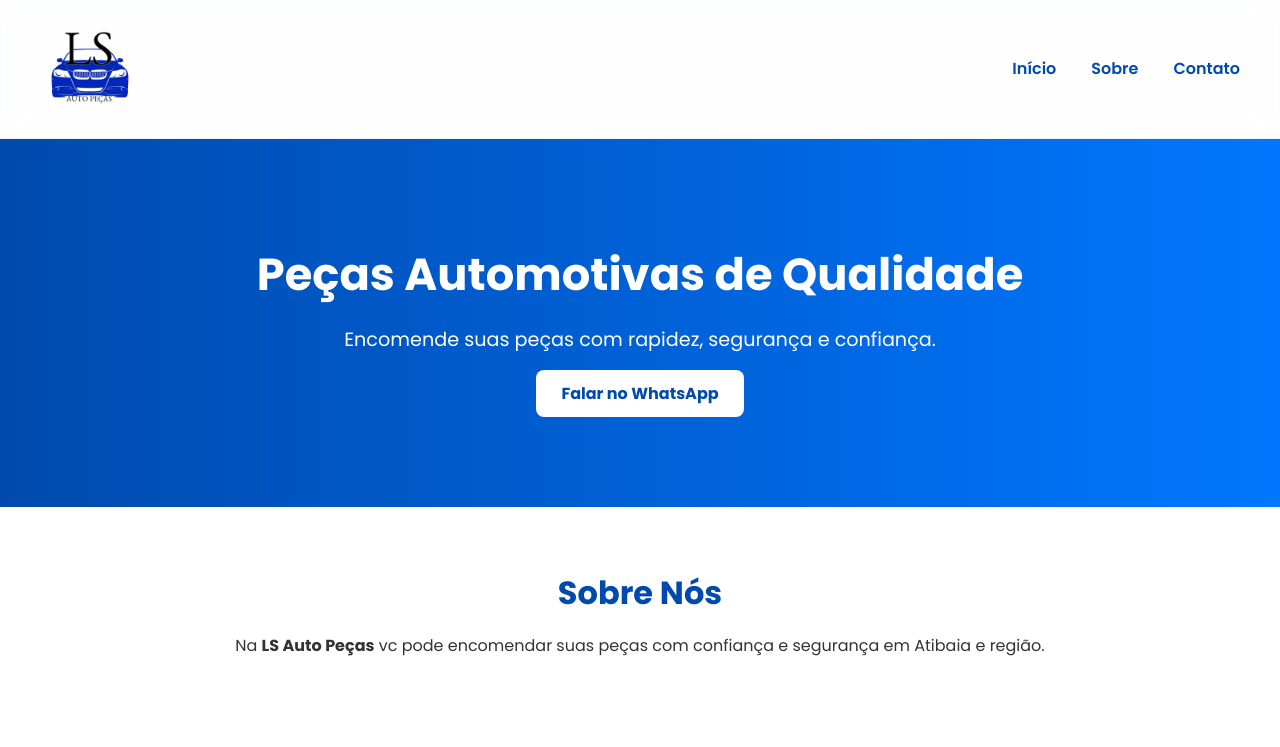
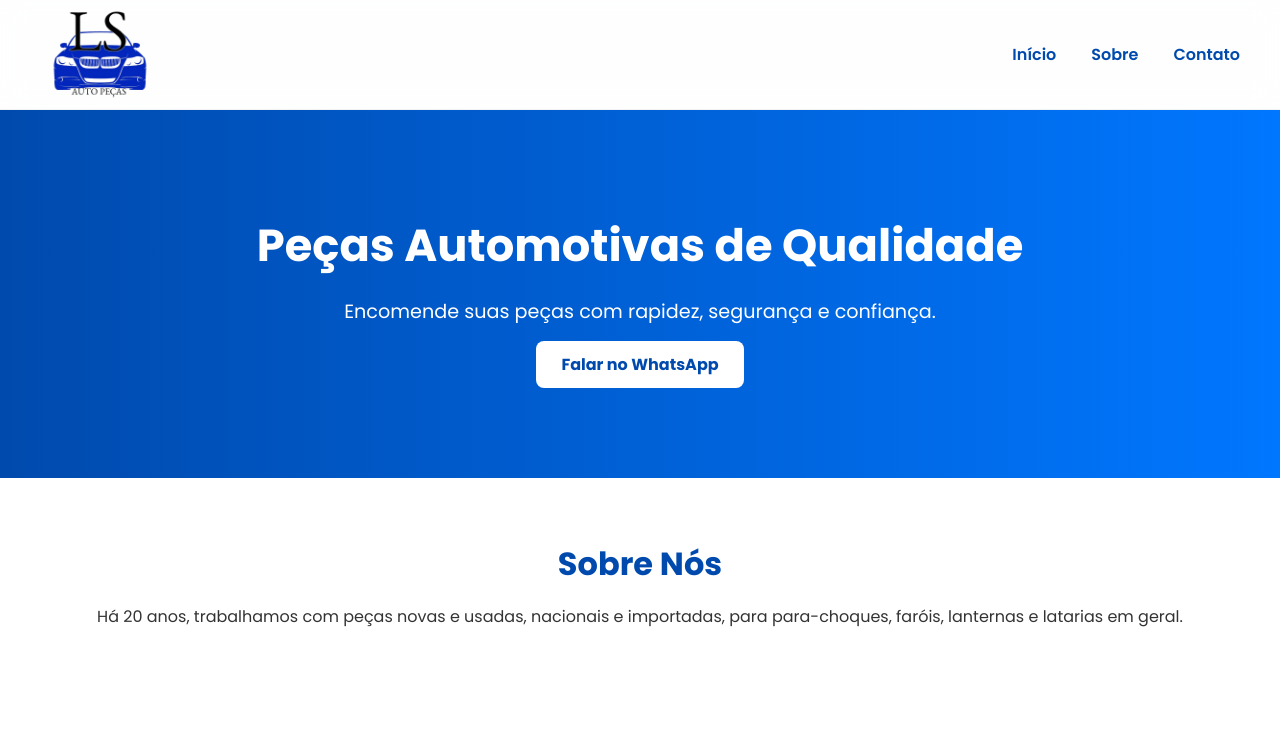
Before and after one commit to daricss/ls-auto-pe-as, a plain HTML site: page index.html in a window 1280 px wide. Shown: the top 747 px of the page. Drawn offline with Linux system fonts and the light colour scheme.

Commit message:
Add files via upload

```diff
--- a/index.html
+++ b/index.html
@@ -19,7 +19,7 @@
   <header>
     <div class="logo">
   <a href="#intro">
-    <img src="logo.png" alt="Logo LS Auto Peças" height="180px">
+    <img src="logo.png" alt="Logo LS Auto Peças">
   </a>
 </div>
 
@@ -45,7 +45,7 @@
   <!-- Sobre -->
   <section id="sobre" class="sobre">
     <h2>Sobre Nós</h2>
-    <p>Na <strong>LS Auto Peças</strong> vc pode encomendar suas peças com confiança e segurança em Atibaia e região.</p>
+    <p>Há 20 anos, trabalhamos com peças novas e usadas, nacionais e importadas, para para-choques, faróis, lanternas e latarias em geral.</p>
   </section>
 
     <!-- Galeria -->
@@ -85,7 +85,7 @@
     <div class="info-contato">
       <h3><i class="fas fa-comment"></i> Contato</h3>
       <p><i class="fab fa-whatsapp"></i> (11) 96585-5046</p>
-      <p><i class="fas fa-envelope"></i> lsautopartss@gmail.com</p>
+      <p><i class="fas fa-envelope"></i> contato@lsautopecas.com</p>
     </div>
 
     <div class="info-links">
--- a/style.css
+++ b/style.css
@@ -26,6 +26,8 @@ header {
   z-index: 1000;
   transition: box-shadow 0.3s ease, background 0.3s ease;
   border-bottom: 1px solid rgba(0, 0, 0, 0.05);
+  height: 110px; /* altura fixa do header */
+  padding: 0 40px; /* tira padding vertical */
 }
 
 header.scrolled {
@@ -35,7 +37,7 @@ header.scrolled {
 
 header .logo img {
   transition: transform 0.3s ease;
-  height: 100px;
+  height: 120px;
 }
 
 header .logo img:hover {
```
